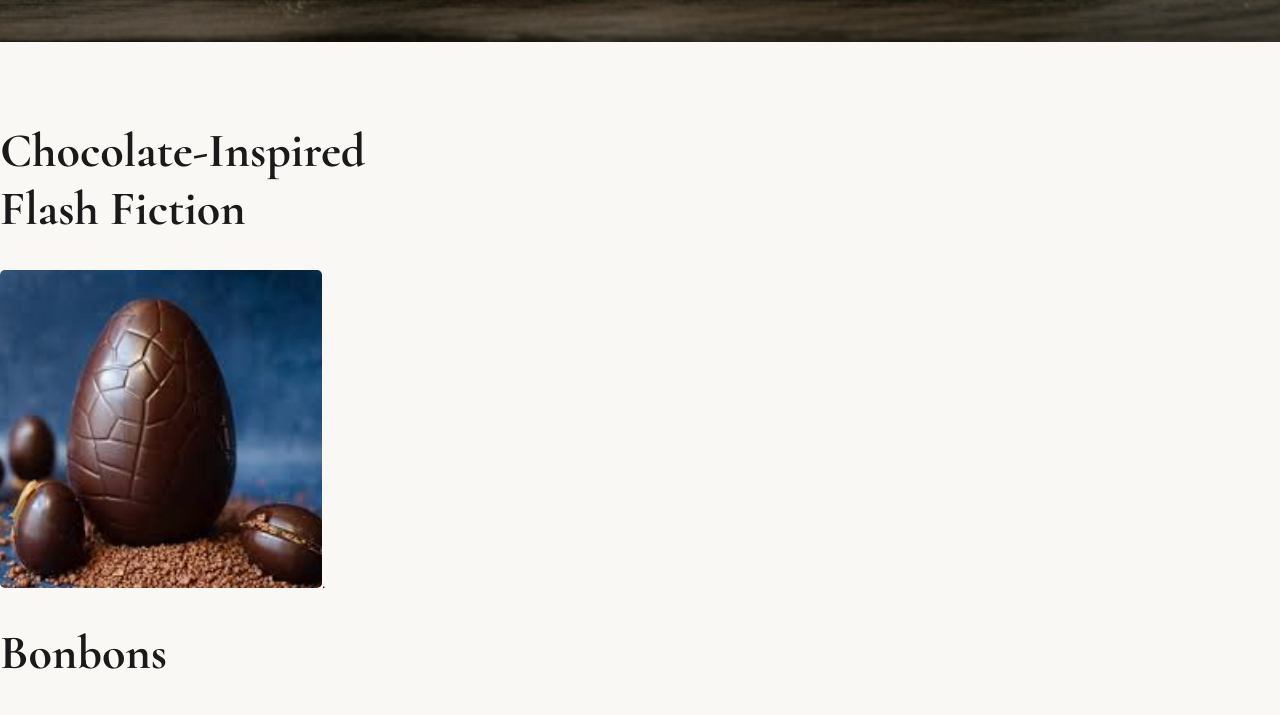
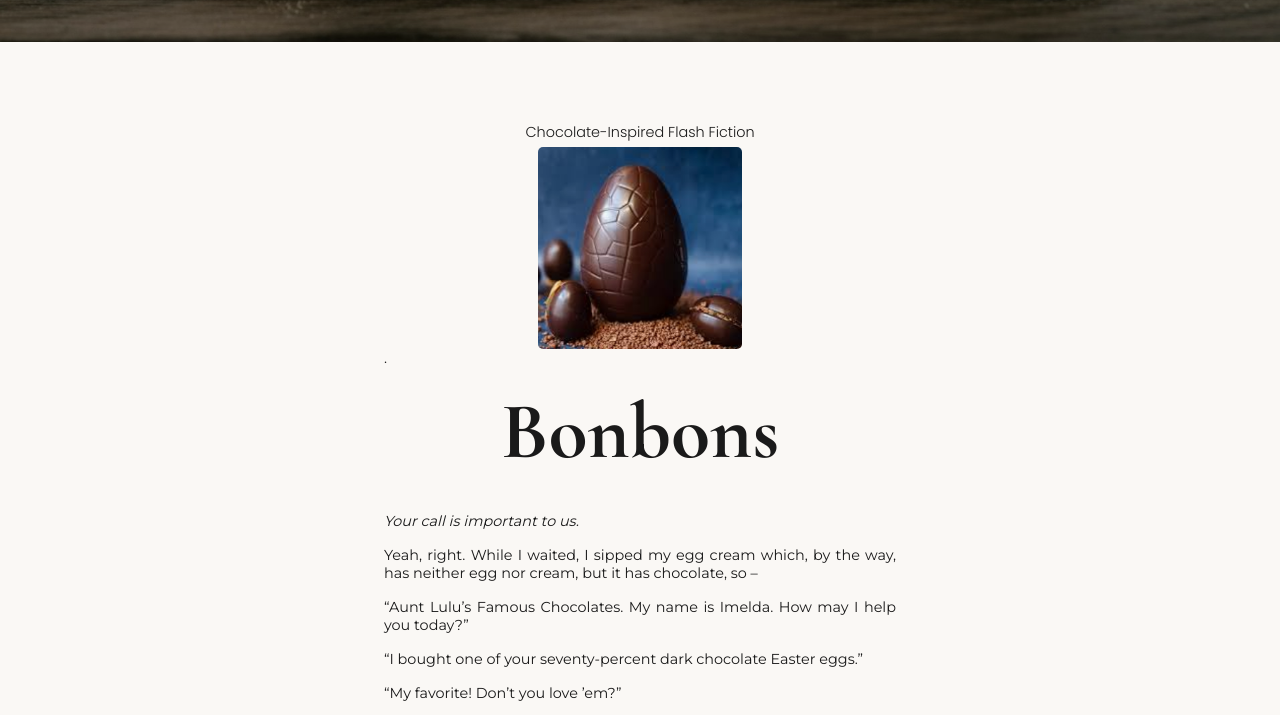
Before and after one commit to konstantinstanmeyer/gerald-elias-new, a Next.js app: page /free-story in a window 1280 px wide. Shown: the part 438-1153 px from the top of the page. Built offline with nearby package versions, Linux system fonts and the light colour scheme; a web font is replaced by a local one.

Commit message:
functional blog post styling rework—free story

```diff
--- a/app/free-story/page.js
+++ b/app/free-story/page.js
@@ -1,58 +1,14 @@
 "use client"
 
 import Landing from "@/components/Landing"
-import Image from "next/image"
 import MDX from '@/markdown/free-story.mdx'
 
 export default function FreeStory(){
     return (
-      <main id="free-story">
+      <main className="blog-post" id="free-story">
         <Landing imageUrl='/open-book.jpg' />
         <section id="bonbons" className="blog-content">
-          <div className="blog-content">
-            <MDX />
-          </div>
-          {/* <div className="blog-content">
-            <h3>Chocolate-Inspired Flash Fiction</h3>
-            <Image id="blog-post-image" src="/egg.png" width={350} height={350} />
-            <h2>Bonbons</h2>
-            <div className="blog-post-body">
-              <p><i>Your call is important to us.</i></p>
-              <p>Yeah, right. While I waited, I sipped my egg cream which, by the way, has neither egg nor cream, but it has chocolate, so –</p>
-              <p>“Aunt Lulu’s Famous Chocolates. My name is Imelda. How may I help you today?”</p>
-              <p>“I bought one of your seventy-percent dark chocolate Easter eggs.”</p>
-              <p>“My favorite! Don’t you love ’em?”</p>
-              <p>“Usually.”</p>
-              <p>“Was there a problem with the item, ma’am?”</p>
-              <p>“The other thirty percent was a finger.”</p>
-              <p>Imelda put me on hold to connect to Jason, her supervisor. Again, I waited, Hoovering up the dregs of my egg cream. Any day now.</p>
-              <p>“Madame,” Jason said, his tone concerned though annoyingly defensive. “I’m sorry to hear you’ve reported a negative experience, but I can assure you that we never put fingers in our Easter eggs.”</p>
-              <p>“Well, it wasn’t nougat.”</p>
-              <p>“If I may ask, was it a <i>human</i> finger?”</p>
-              <p>“Is there another kind?”</p>
-              <p>“We need to be accurate.”</p>
-              <p>“Look, Jason, you can imagine the level of distress this has caused me. Chomping into a finger when you think it’s a chocolate egg is highly disconcerting. I haven’t been able to eat or sleep, and ––”</p>
-              <p>“I commiserate with you, believe me! However, to resolve this issue to your satisfaction, we do require you to send us the finger. Standard policy. We’ll pay for shipping, of course.”</p>
-              <p>“Never mind, I’ll just contact the police and my lawyer.”</p>
-              <p>“Please, madame. There’s no need to get hasty. What if you were to simply text us a photo in order for us to consider how best to compensate you for your…unpleasantness?”</p>
-              <p>“You don’t want me to do that.”</p>
-              <p>“Why not?”</p>
-              <p>“These days, AI can generate a perfect virtual image of a finger, and you wouldn’t know the difference, so why bother? Jason, if you don’t trust me ––”</p>
-              <p>“May I put you on hold for a moment?”</p>
-              <p>“Of course.”</p>
-              <p>“<i>Raindrops fallin’ on my head…</i>” I was all too familiar with the tape loop endurance test. It must have gradually dawned on Jason that he couldn’t outlast me. He was back in less than ten minutes.</p>
-              <p>“I personally apologize for your recent experience,” he said. “Would you accept a year’s supply of our Deluxe Truffle Bonbons as our way of saying how much we value customers such as yourself?”</p>
-              <p>“That’s so kind of you, Jason. May I make a counteroffer?”</p>
-              <p>After a reasonable period of haggling, I came away minus the year’s supply but with a five-thousand-dollar check.</p>
-              <p>“Is there anything else we can help you with today?”</p>
-              <p>“No, that’s all, Jason. Thank you for being proactive.”</p>
-              <p>I hung up, did my next online search, and punched in a phone number. I listened to the menu: <i>If you are experiencing a problem, press 5.</i></p>
-              <p>“Serendipity Fudge Company. How may we help you today?”</p>
-              <p><i>###</i></p>
-              <p><i>If you enjoyed this story, I hope you’ll take a look at my mystery novels and sign up for my newsletter.</i></p>
-              <p><i>Thank you!</i></p>
-            </div>
-          </div> */}
+          <MDX />
         </section>
       </main>
     )
--- a/app/globals.css
+++ b/app/globals.css
@@ -786,32 +786,46 @@ textarea {
   justify-content: center;
 } */
 
+.blog-post {
+  display: flex;
+  align-items: center;
+  flex-direction: column;
+}
+
 .blog-content {
   display: flex;
   flex-direction: column;
+  width: 40%;
+  align-items:center;
+  margin-bottom: var(--space-2xl);
 }
 
-.blog-content h3 {
-  font-family: var(--font-display);
+.blog-content h4 {
+  font-family: var(--font-accent);
+  font-weight: 300;
+  font-size: 0.9rem;
+  margin-top: var(--space-lg);
   margin-bottom: var(--space-xs);
-  font-size: 1.2rem;
-  font-weight: 500;
-  width: 30%;
+  text-align:center;
 }
 
-.blog-content h2 {
+.blog-content h1 {
   font-family: var(--font-display);
+  margin-bottom: var(--space-lg);
+  font-size: 5rem;
   font-weight: 800;
-  font-size: 3rem;
-  margin-top: var(--space-lg);
-  margin-bottom: var(--space-lg);
-  width: 30%;
+  /* width: 30%; */
+  display: flex;
+  justify-content: center;
 }
+
 
 .blog-content p {
   text-align: justify;
-  width: 30%;
-
+  width: 100%;
+  margin-bottom: var(--space-md);
+  font-size: 0.9rem;
+  font-family: var(--font-body);
 }
 
 .blog-text p {
@@ -819,11 +833,17 @@ textarea {
   margin-bottom: var(--space-lg);
 }
 
-#bonbons img {
+.blog-content img {
   border-radius: 5px;
+  margin-left: auto;
+  margin-right: auto;
+  display: block;
+  width: 80%;
 }
 
-
+#bonbons img {
+  width: 40% !important;
+}
 
 @media (max-width: 1000px) {
   #navbar {
--- a/markdown/free-story.mdx
+++ b/markdown/free-story.mdx
@@ -1,10 +1,10 @@
-## Chocolate-Inspired Flash Fiction
+#### Chocolate-Inspired Flash Fiction
 
 ![Easter Egg](/egg.png "Title text").
 
-## Bonbons
+# Bonbons
 
-Your call is important to us.
+*Your call is important to us.*
 
 Yeah, right. While I waited, I sipped my egg cream which, by the way, has neither
 egg nor cream, but it has chocolate, so –
@@ -31,7 +31,7 @@ put fingers in our Easter eggs.”
 
 “Well, it wasn’t nougat.”
 
-“If I may ask, was it a human finger?”
+“If I may ask, was it a *human* finger?”
 
 “Is there another kind?”
 
@@ -86,7 +86,7 @@ to the menu: If you are experiencing a problem, press 5.
 
 “Serendipity Fudge Company. How may we help you today?”
 
-###
+\###
 
 If you enjoyed this story, I hope you’ll take a look at my mystery novels
 
```
